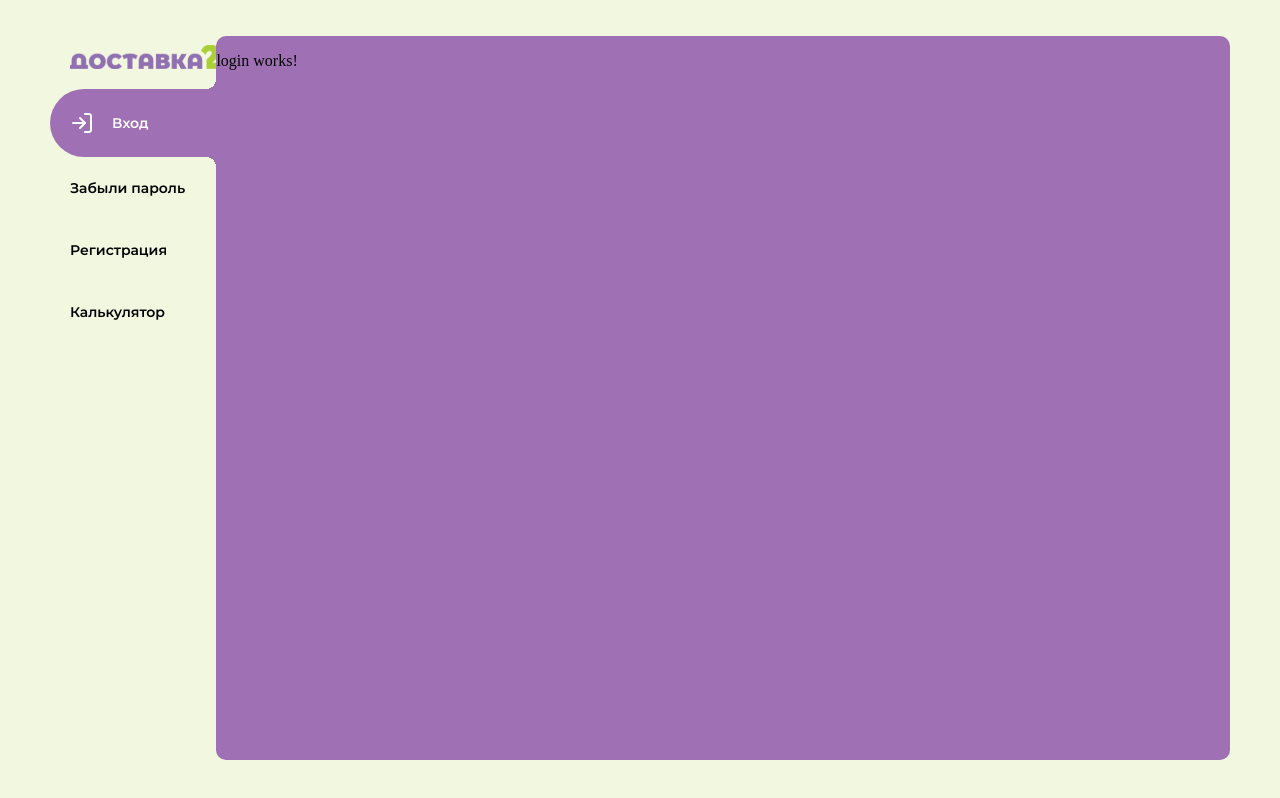
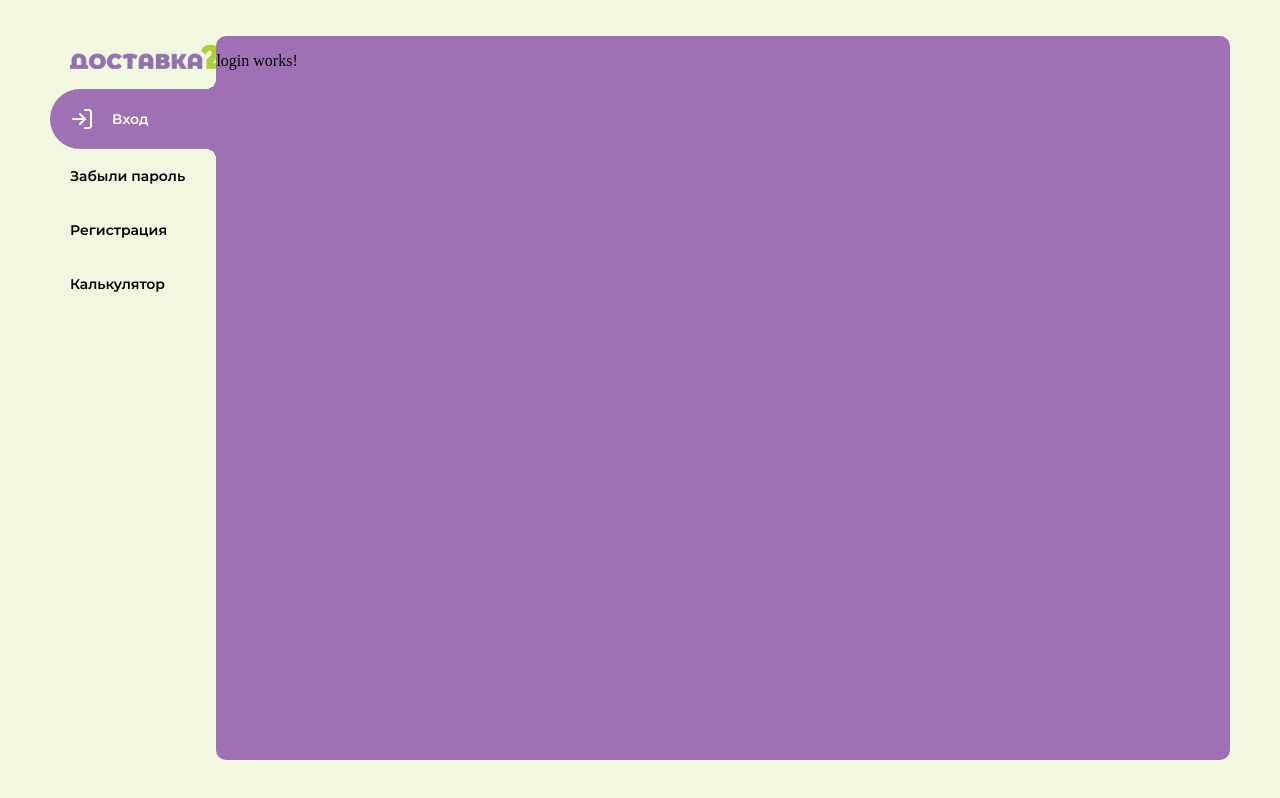
Before and after one commit to alexander-chemeza/dostavka24, an Angular app: page / in a window 1280 px wide. Built offline with nearby package versions, Linux system fonts and the light colour scheme.

Commit message:
sidebar menu resize

```diff
--- a/src/app/components/sidebar/sidebar.component.scss
+++ b/src/app/components/sidebar/sidebar.component.scss
@@ -9,12 +9,15 @@
 
 .navbar ul li {
   list-style: none;
-  padding: 22px 20px;
+  padding: 18px 20px;
   display: flex;
   align-items: center;
+  box-sizing: border-box;
 }
 
 .navbar ul li a {
+  width: 100%;
+  height: 100%;
   text-decoration: none;
   font-family: "Montserrat-SemiBold", sans-serif;
   font-size: 14px;
@@ -66,4 +69,6 @@ li img {
 li.active-menu img {
   display: block;
   margin-right: 18px;
+  width: 24px;
+  height: 24px;
 }
```
